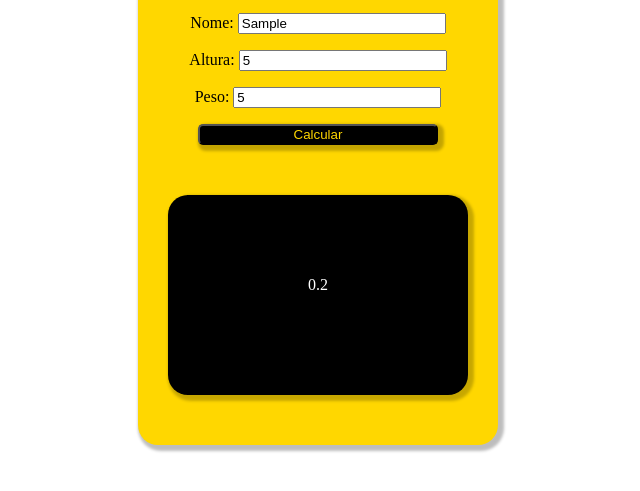
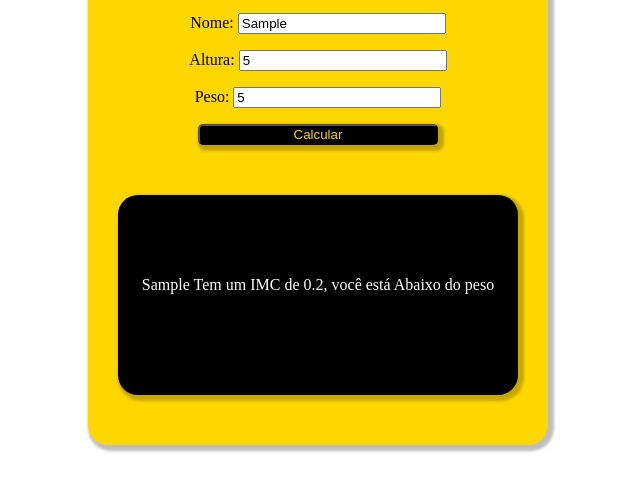
Before and after one commit to Gariel4562/calculadora-imc, a plain HTML site: page index.html in a window 1280 px wide. Both pictures are taken after typing "Sample", "5", "5" into the empty fields and a click on the button "Calcular". Shown: the part 123-614 px from the top of the page, without its empty margins (322-962 px from the left). Drawn offline with Linux system fonts and the light colour scheme.

Commit message:
update
Ajustes no css e continuidade no código.

```diff
--- a/estilo/style.css
+++ b/estilo/style.css
@@ -1,7 +1,7 @@
 #container {
     background-color: gold;
     padding:30px;
-    max-width:300px;
+    max-width:400px;
     height:500px;
     border-radius: 20px;
     text-align: center;
@@ -31,7 +31,7 @@ input {
 #res {
     background-color: black;
     color:white;
-    width:300px;
+    width:400px;
     height:200px;
     line-height: 180px;
     border-radius: 20px;
--- a/imc.js
+++ b/imc.js
@@ -13,9 +13,25 @@ function imc () {
    if(nome !== "" && altura !== "" && peso !== "") {
 
 
-    const valorIMC = (peso / (altura * altura));
+    const valorIMC = (peso / (altura * altura)).toFixed(1);
 
-    res.textContent = valorIMC;
+    let classificacao = "";
+
+    if(valorIMC < 18.5) {
+
+      classificacao = `Abaixo do peso`;
+
+    } else if (valorIMC < 25) {
+
+      classificacao = ` com seu peso ideal`;
+
+    }else if (valorIMC < 30) {
+
+      classificacao = `Acima do peso`;
+
+    };
+
+    res.textContent = `${nome} Tem um IMC de ${valorIMC}, você está ${classificacao} `;
 
 
 
```
